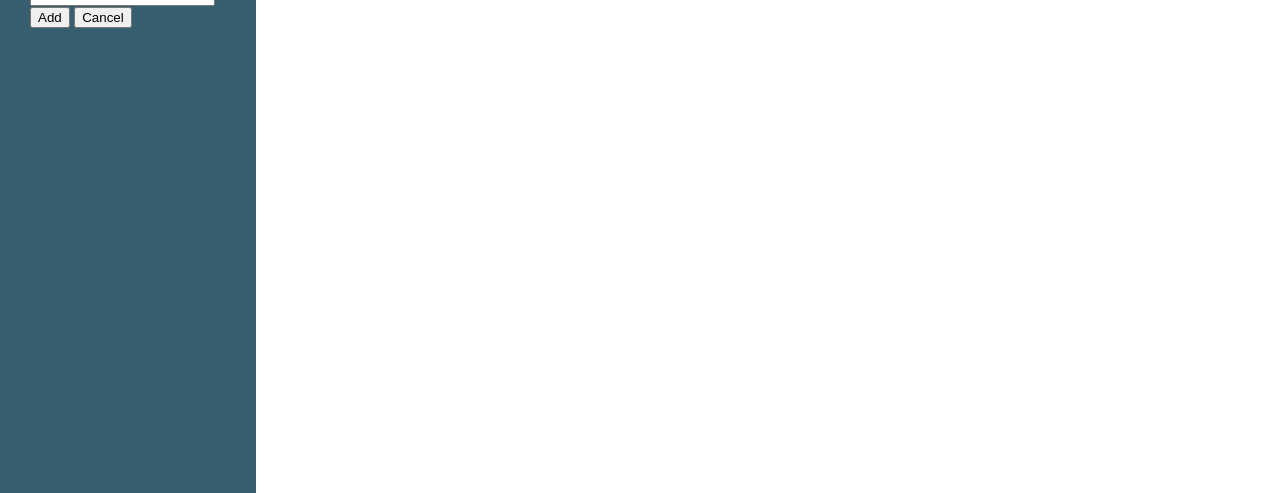
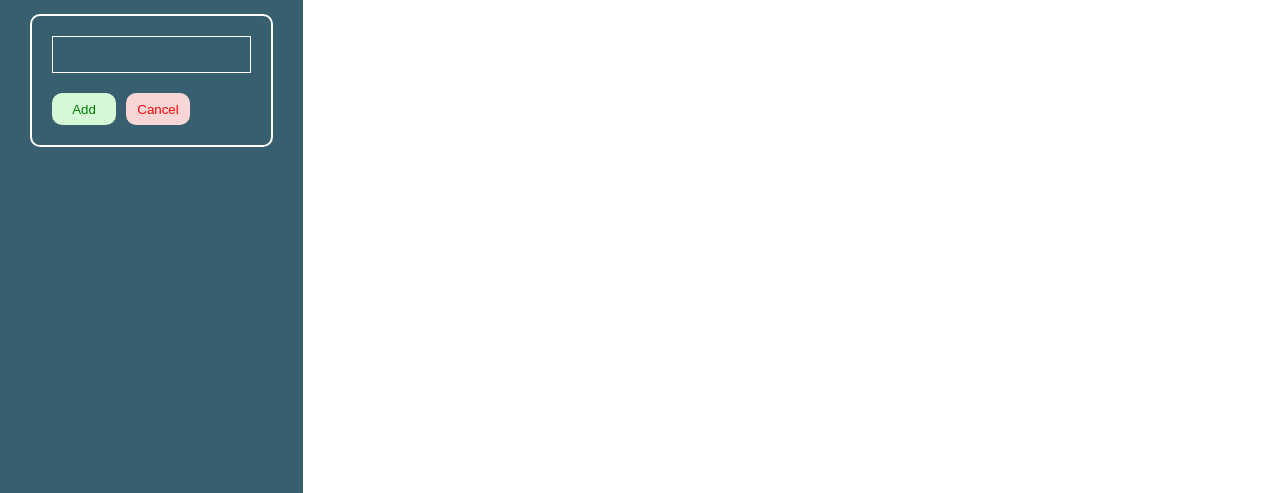
Before and after one commit to djballowe/To-Do-List, a plain HTML site: page index.html in a window 1280 px wide. Shown: the part 407-900 px from the top of the page. Drawn offline with Linux system fonts and the light colour scheme.

Commit message:
adding models

```diff
--- a/index.html
+++ b/index.html
@@ -52,8 +52,10 @@
             <div class="projects">
                 <!-- populate projects -->
                 <input type="text">
-                <button>Add</button>
-                <button>Cancel</button>
+                <div class="projects-buttons">
+                    <button id="add">Add</button>
+                    <button id="cancel">Cancel</button>
+                </div>
             </div>
         </div>
         <div class="task-container">
--- a/styles.css
+++ b/styles.css
@@ -125,6 +125,8 @@ body {
     margin-top: 20px;
 }
 
+/* Tasks */
+
 .all {
     display: flex;
     align-items: center;
@@ -181,3 +183,47 @@ input[type='checkbox'] {
 .info p {
     margin-right: 5px;
 }
+
+.projects {
+    display: none;
+    margin-top: 30px;
+    background-color: transparent;
+    border: white 2px solid;
+    padding: 20px;
+    border-radius: 10px;
+    display: flex;
+    flex-direction: column;
+}
+
+.projects input {
+    background-color: transparent;
+    border: white 1px solid;
+    padding: 10px;
+}
+
+.projects-buttons {
+    display: flex;
+    align-items: center;
+    margin-top: 20px;
+}
+
+.projects-buttons button {
+    width: 4rem;
+    height: 2rem;
+}
+
+#add {
+    color: green;
+    background-color: rgb(214, 248, 214);
+    border: none;
+    border-radius: 10px;
+    margin-right: 10px;
+}
+
+#cancel {
+    color: red;
+    background-color: rgb(248, 214, 214);
+    border: none;
+    border-radius: 10px;
+    margin-right: 10px;
+}
```
